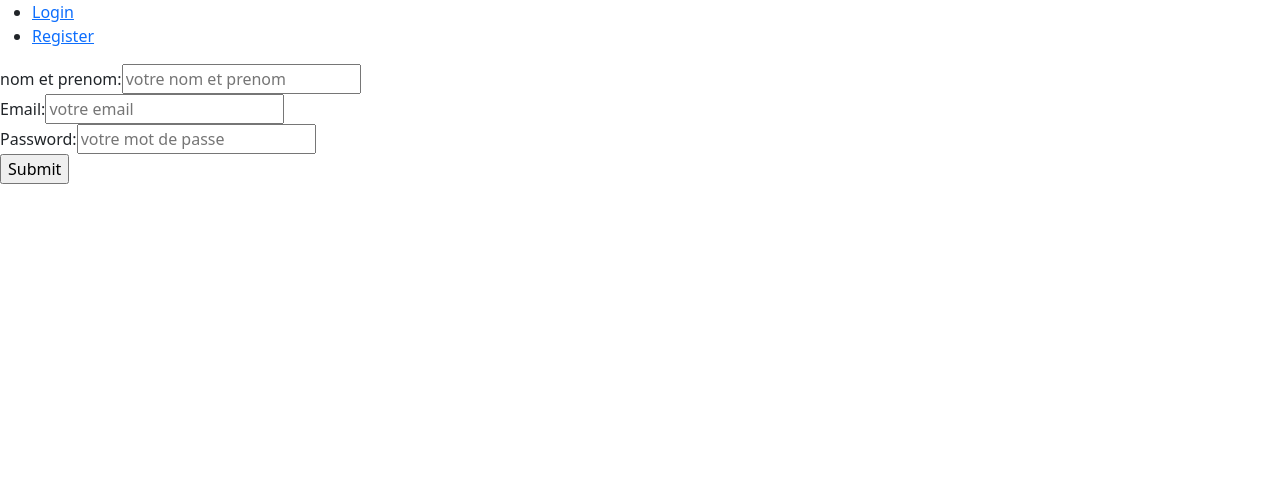
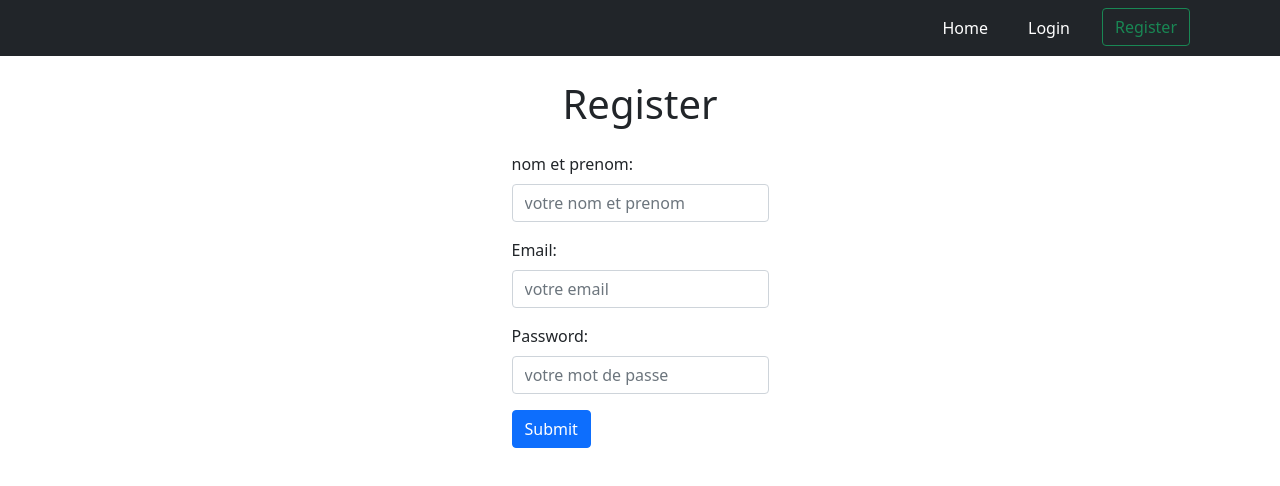
Before and after one commit to MaxR522/small-client, a React (Create React App) app: page /register in a window 1280 px wide. Shown: the top 486 px of the page. Built offline with nearby package versions, Linux system fonts and the light colour scheme.

Commit message:
bootstrap added

```diff
--- a/src/pages/Login/login.jsx
+++ b/src/pages/Login/login.jsx
@@ -1,4 +1,4 @@
-import React from 'react';
+import React, { useState, useEffect } from 'react';
 import { yupResolver } from '@hookform/resolvers/yup';
 import { useForm } from 'react-hook-form';
 import * as yup from 'yup';
@@ -31,45 +31,58 @@ const Login = () => {
               token: result.data['access-token'],
             })
           );
-          setTimeout(() => (window.location.href = '/'), 3000);
+          alert('Login reussit !');
+          setTimeout(() => (window.location.href = '/'), 1000);
         } else {
           console.error(result.data);
         }
       })
       .catch((error) => {
         console.error(error.response);
+        alert(error.response.data.message);
       });
   });
 
   return (
-    <div>
-      <form onSubmit={handleSubmit(onSubmit)}>
-        <div>
-          <label htmlFor='femail'>Email:</label>
+    <div className='container d-flex flex-column justify-content-center align-items-center'>
+      <h1 className='pt-4'>Login</h1>
+      <form onSubmit={handleSubmit(onSubmit)} className='pt-5'>
+        <div className='mb-3'>
+          <label htmlFor='femail' className='form-label'>
+            Email:
+          </label>
 
           <input
             type='email'
             id='femail'
+            className='form-control'
             placeholder='votre email'
             {...register('email')}
           />
 
-          <small>{errors.email?.message}</small>
+          <small className='form-text text-danger'>
+            {errors.email?.message}
+          </small>
         </div>
-        <div>
-          <label htmlFor='fpassword'>Password:</label>
+        <div className='mb-3'>
+          <label htmlFor='fpassword' className='form-label'>
+            Password:
+          </label>
 
           <input
             type='password'
             id='fpassword'
+            className='form-control'
             placeholder='votre mot de passe'
             {...register('password')}
           />
 
-          <small>{errors.password?.message}</small>
+          <small className='form-text text-danger'>
+            {errors.password?.message}
+          </small>
         </div>
 
-        <input type='submit' value='Submit' />
+        <input type='submit' value='Submit' className='btn btn-primary mb-3' />
       </form>
     </div>
   );
--- a/src/pages/car/car.jsx
+++ b/src/pages/car/car.jsx
@@ -14,11 +14,26 @@ const Car = () => {
   }, [id]);
 
   return (
-    <>
-      <h1>{car.brand}</h1>
-      <img src={car.photo} alt='car' />
-      <CommentList carId={car._id} />
-    </>
+    <div className='container-fluid d-flex flex-wrap justify-content-evenly'>
+      <div
+        key={`${car.brand}${car._id}`}
+        className='card m-2'
+        style={{ width: '18rem' }}
+      >
+        <img src={car.photo} className='card-img-top' alt='car' />
+        <div className='card-body'>
+          <h5 className='card-title'>{car.brand}</h5>
+          <p className='card-text'>
+            Lorem ipsum dolor sit amet consectetur adipisicing elit. Quos,
+            libero!
+          </p>
+        </div>
+      </div>
+      <div>
+        <h1>Commentaires:</h1>
+        <CommentList carId={car._id} />
+      </div>
+    </div>
   );
 };
 
--- a/src/pages/car/components/comment_box.jsx
+++ b/src/pages/car/components/comment_box.jsx
@@ -1,10 +1,19 @@
 import React from 'react';
 
-const CommentBox = ({ author, content }) => {
+const CommentBox = ({ author, content, createdAt }) => {
   return (
     <div>
-      <h3>{author}</h3>
-      <p>{content}</p>
+      <div className='card' style={{ width: '18rem' }}>
+        <div className='card-body'>
+          <h5 className='card-title'>{author}</h5>
+          <h6 className='card-subtitle mb-2 text-muted'>
+            {createdAt ? new Date(createdAt).toDateString() : ''}
+          </h6>
+          <p className='card-text'>{content}</p>
+        </div>
+      </div>
+      {/* <h3>{author}</h3>
+      <p>{content}</p> */}
     </div>
   );
 };
--- a/src/pages/car/components/comment_form.jsx
+++ b/src/pages/car/components/comment_form.jsx
@@ -43,13 +43,16 @@ const CommentForm = ({ carId, author, token }) => {
   });
 
   return (
-    <div>
+    <div className='mt-5'>
       <form onSubmit={handleSubmit(onSubmit)}>
-        <div>
-          <label htmlFor='content'>Contenue:</label>
+        <div className='mb-3'>
+          <label htmlFor='content' className='form-label'>
+            Ecrire une commentaire:
+          </label>
 
           <textarea
             id='content'
+            className='form-control'
             placeholder='votre commentaire'
             {...register('content')}
           />
@@ -57,7 +60,11 @@ const CommentForm = ({ carId, author, token }) => {
           <small>{errors.content?.message}</small>
         </div>
 
-        <input type='submit' value='Commenter' />
+        <input
+          type='submit'
+          value='Commenter'
+          className='btn btn-primary mb-3'
+        />
       </form>
     </div>
   );
--- a/src/pages/car/components/comment_list.jsx
+++ b/src/pages/car/components/comment_list.jsx
@@ -48,6 +48,7 @@ const CommentList = ({ carId }) => {
                 key={`${element._id}${element.author}`}
                 author={element.author}
                 content={element.content}
+                createdAt={element.createdAt}
               />
             );
           })}
--- a/src/pages/homepage/homepage.jsx
+++ b/src/pages/homepage/homepage.jsx
@@ -1,6 +1,5 @@
 import React, { useState, useEffect } from 'react';
 import axios from 'axios';
-import { Link } from 'react-router-dom';
 
 const Homepage = () => {
   const [cars, setCars] = useState([]);
@@ -13,19 +12,29 @@ const Homepage = () => {
   }, []);
 
   return (
-    <>
+    <div className='container-fluid d-flex flex-wrap p-4'>
       {cars.map((element) => {
         return (
-          <Link
-            to={`/car/${element._id}`}
+          <div
             key={`${element.brand}${element._id}`}
+            className='card m-2'
+            style={{ width: '18rem' }}
           >
-            <h1>{element.brand}</h1>
-            <img src={element.photo} alt='car' />
-          </Link>
+            <img src={element.photo} className='card-img-top' alt='car' />
+            <div className='card-body'>
+              <h5 className='card-title'>{element.brand}</h5>
+              <p className='card-text'>
+                Lorem ipsum dolor sit amet consectetur adipisicing elit. Quos,
+                libero!
+              </p>
+              <a href={`/car/${element._id}`} className='btn btn-primary'>
+                Commenter
+              </a>
+            </div>
+          </div>
         );
       })}
-    </>
+    </div>
   );
 };
 
--- a/src/pages/navbar/navbar.jsx
+++ b/src/pages/navbar/navbar.jsx
@@ -23,27 +23,45 @@ const Navbar = () => {
   };
 
   return (
-    <>
+    <nav className='navbar navbar-expand navbar-dark bg-dark'>
+      <div className='container-md'>
         {isConnected === false ? (
-        <ul>
-          <li>
-            <Link to='/login'>Login</Link>
+          <ul className='navbar-nav ms-auto mb-2 mb-lg-0'>
+            <li className='nav-item'>
+              <Link className='nav-link text-white' to='/'>
+                Home
+              </Link>
             </li>
-          <li>
-            <Link to='/register'>Register</Link>
+            <li className='nav-item px-4'>
+              <Link className='nav-link text-white' to='/login'>
+                Login
+              </Link>
+            </li>
+            <li className='nav-item'>
+              <Link className='btn btn-outline-success me-2' to='/register'>
+                Register
+              </Link>
             </li>
           </ul>
         ) : (
-        <ul>
-          <li>
-            <Link to='/'>Home</Link>
+          <ul className='navbar-nav ms-auto mb-2 mb-lg-0 '>
+            <li className='nav-item px-4'>
+              <Link className='nav-link text-white' to='/'>
+                Home
+              </Link>
             </li>
-          <li>
-            <button onClick={handleLogout}>Logout</button>
+            <li className='nav-item'>
+              <button
+                className='btn btn-outline-danger me-2'
+                onClick={handleLogout}
+              >
+                Logout
+              </button>
             </li>
           </ul>
         )}
-    </>
+      </div>
+    </nav>
   );
 };
 
--- a/src/pages/register/register.jsx
+++ b/src/pages/register/register.jsx
@@ -6,7 +6,7 @@ import axios from 'axios';
 
 // validation schema
 const signupSchema = yup.object().shape({
-  fullname: yup.string().required('fullname necessaire'),
+  fullname: yup.string().required('nom et prenom necessaire'),
   email: yup
     .string()
     .email('email doit etre valide')
@@ -42,58 +42,76 @@ const Register = () => {
               token: result.data['access-token'],
             })
           );
-          setTimeout(() => (window.location.href = '/'), 3000);
+          alert('Register reussit !');
+          setTimeout(() => (window.location.href = '/'), 1000);
         } else {
           console.error(result.data);
         }
       })
       .catch((error) => {
         console.error(error.response);
+        alert(error.response.data.message);
       });
   });
 
   return (
-    <div>
-      <form onSubmit={handleSubmit(onSubmit)}>
-        <div>
-          <label htmlFor='fullname'>nom et prenom:</label>
+    <div className='container d-flex flex-column justify-content-center align-items-center'>
+      <h1 className='pt-4'>Register</h1>
+      <form onSubmit={handleSubmit(onSubmit)} className='pt-3'>
+        <div className='mb-3'>
+          <label htmlFor='fullname' className='form-label'>
+            nom et prenom:
+          </label>
 
           <input
             type='text'
             id='fullname'
+            className='form-control'
             placeholder='votre nom et prenom'
             {...register('fullname')}
           />
 
-          <small>{errors.fullname?.message}</small>
+          <span className='form-text text-danger'>
+            {errors.fullname?.message}
+          </span>
         </div>
 
-        <div>
-          <label htmlFor='femail'>Email:</label>
+        <div className='mb-3'>
+          <label htmlFor='femail' className='form-label'>
+            Email:
+          </label>
 
           <input
             type='email'
             id='femail'
+            className='form-control'
             placeholder='votre email'
             {...register('email')}
           />
 
-          <small>{errors.email?.message}</small>
+          <small className='form-text text-danger'>
+            {errors.email?.message}
+          </small>
         </div>
-        <div>
-          <label htmlFor='fpassword'>Password:</label>
+        <div className='mb-3'>
+          <label htmlFor='fpassword' className='form-label'>
+            Password:
+          </label>
 
           <input
             type='password'
             id='fpassword'
+            className='form-control'
             placeholder='votre mot de passe'
             {...register('password')}
           />
 
-          <small>{errors.password?.message}</small>
+          <small className='form-text text-danger'>
+            {errors.password?.message}
+          </small>
         </div>
 
-        <input type='submit' value='Submit' />
+        <input type='submit' className='btn btn-primary mb-3' value='Submit' />
       </form>
     </div>
   );
```
Lines whose indentation alone changed are shown as unchanged.
